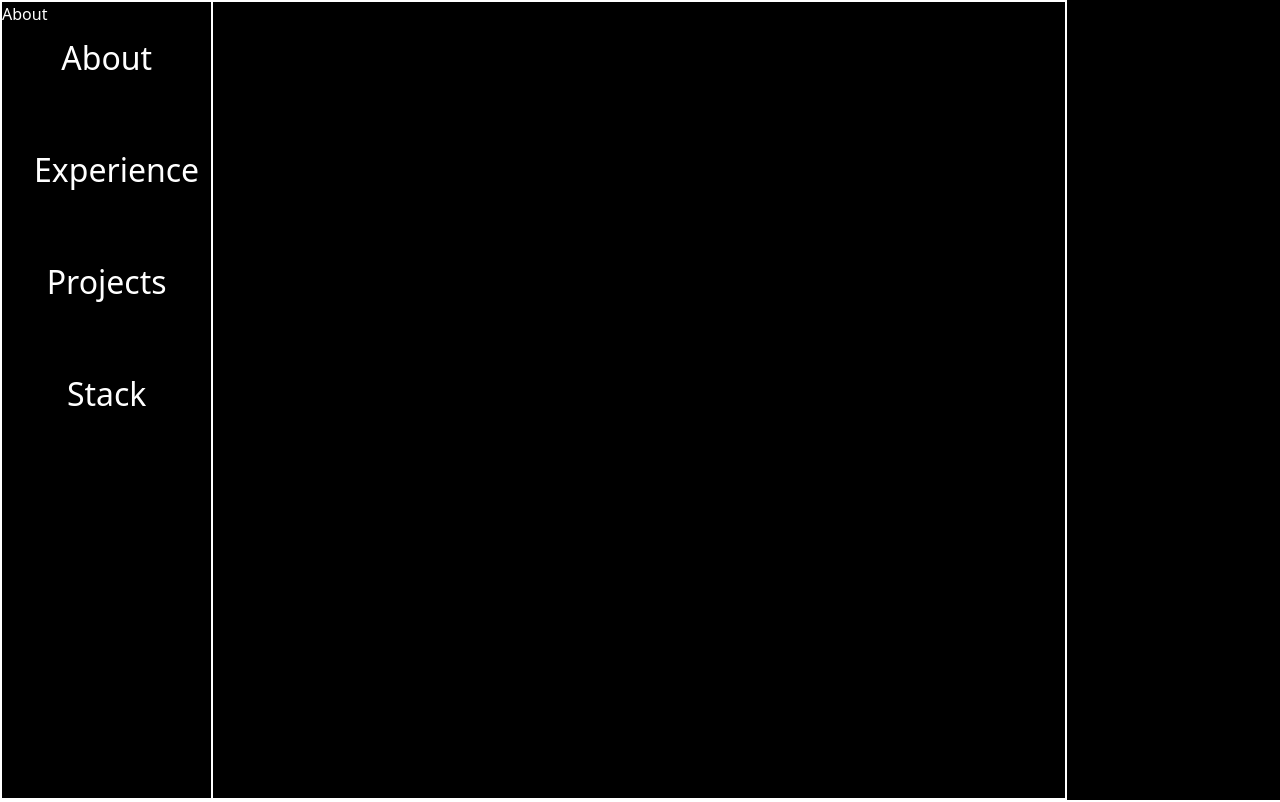
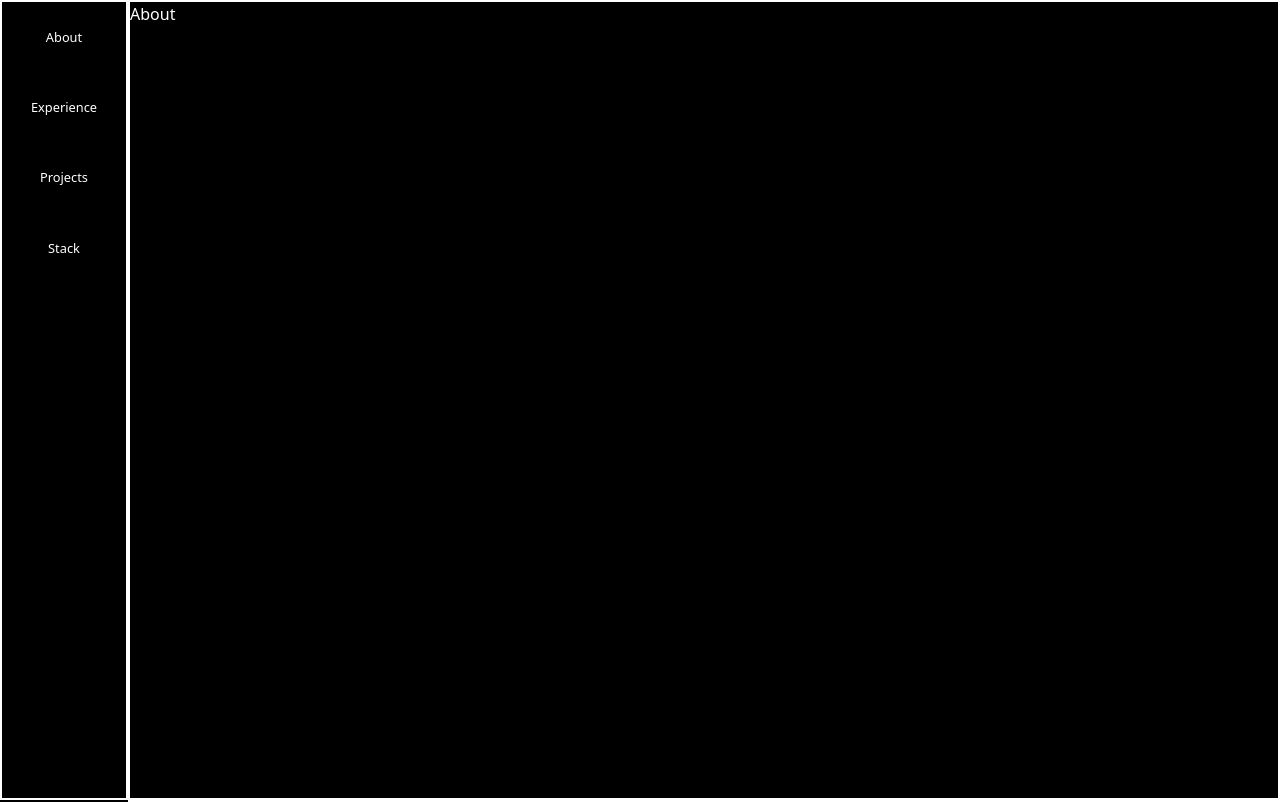
Before and after one commit to prestonb91/portfolio, a React (Vite) app: page / in a window 1280 px wide. Shown: the top 802 px of the page. Built offline with nearby package versions, Linux system fonts and the light colour scheme.

Commit message:
feat: set global background color

```diff
--- a/src/App.tsx
+++ b/src/App.tsx
@@ -1,8 +1,14 @@
 import Sidebar from "./components/Sidebar";
 import "./styles/utils.css";
-import { Ref } from "react";
+import { useRef } from "react";
 
 function App() {
+
+  const aboutRef = useRef(null);
+  const experienceRef = useRef(null);
+  const projectsRef = useRef(null);
+  const stackRef = useRef(null);
+
 
   const scrollToSection = (ref) => {
     ref.current.scrollIntoView({ behavior: "smooth"})
@@ -10,15 +16,18 @@ function App() {
 
     return (
       <>
-      <div className="bg-black flex h-screen">
+      <div className="flex">
         {/* Sidebar */}
-        <Sidebar/>
+        <Sidebar
+          scrollToSection={scrollToSection}
+        />
 
         {/* Main Content */}
-        <div className="w-5/6">
+        <div className="w-9/10">
           {/* About Section */}
           <section
             className="border-2 border-white text-white h-screen"
+            ref={aboutRef}
           >
             <h1>About</h1>
           </section>
--- a/src/components/Sidebar.tsx
+++ b/src/components/Sidebar.tsx
@@ -3,7 +3,7 @@ function Sidebar() {
     return (
         <>
             <div
-                className="flex flex-col border-2 border-white w-1/6 h-screen fixed"
+                className="flex flex-col border-2 border-white w-1/10 h-screen"
             >
                 <button className="button">About</button>
                 <button className="button">Experience</button>
--- a/src/index.css
+++ b/src/index.css
@@ -1,4 +1,11 @@
 @import "tailwindcss";
+
+@layer base {
+  body {
+    background-color: black;
+  }
+}
+
 /* :root {
   font-family: system-ui, Avenir, Helvetica, Arial, sans-serif;
   line-height: 1.5;
--- a/src/styles/utils.css
+++ b/src/styles/utils.css
@@ -1,7 +1,8 @@
 .button {
     color: white;
-    font-size: xx-large;
-    padding: 2rem;
+    font-size: 1vw;
+    align-items: center;
+    padding: 2vw;
 }
 
 .button:hover {
```
